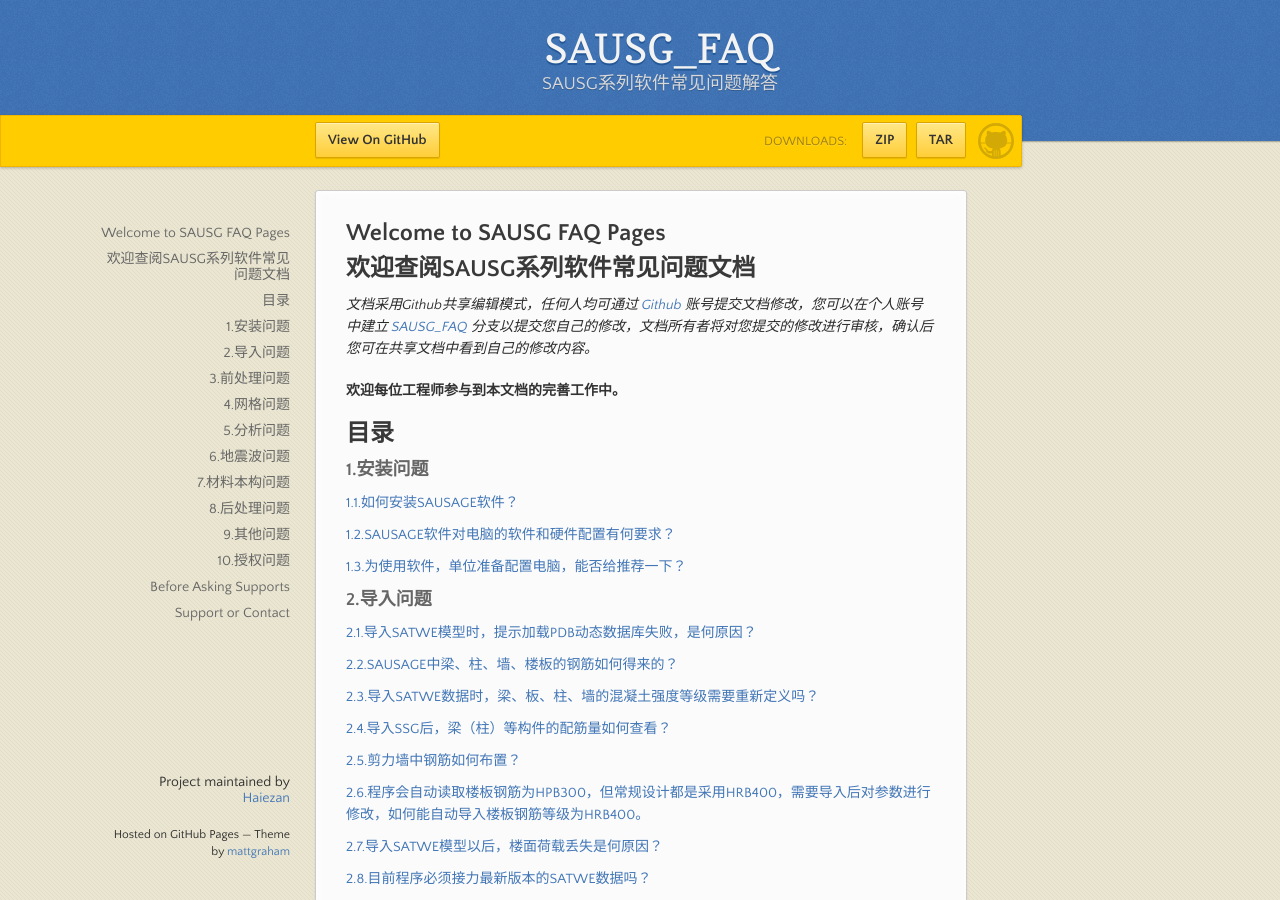
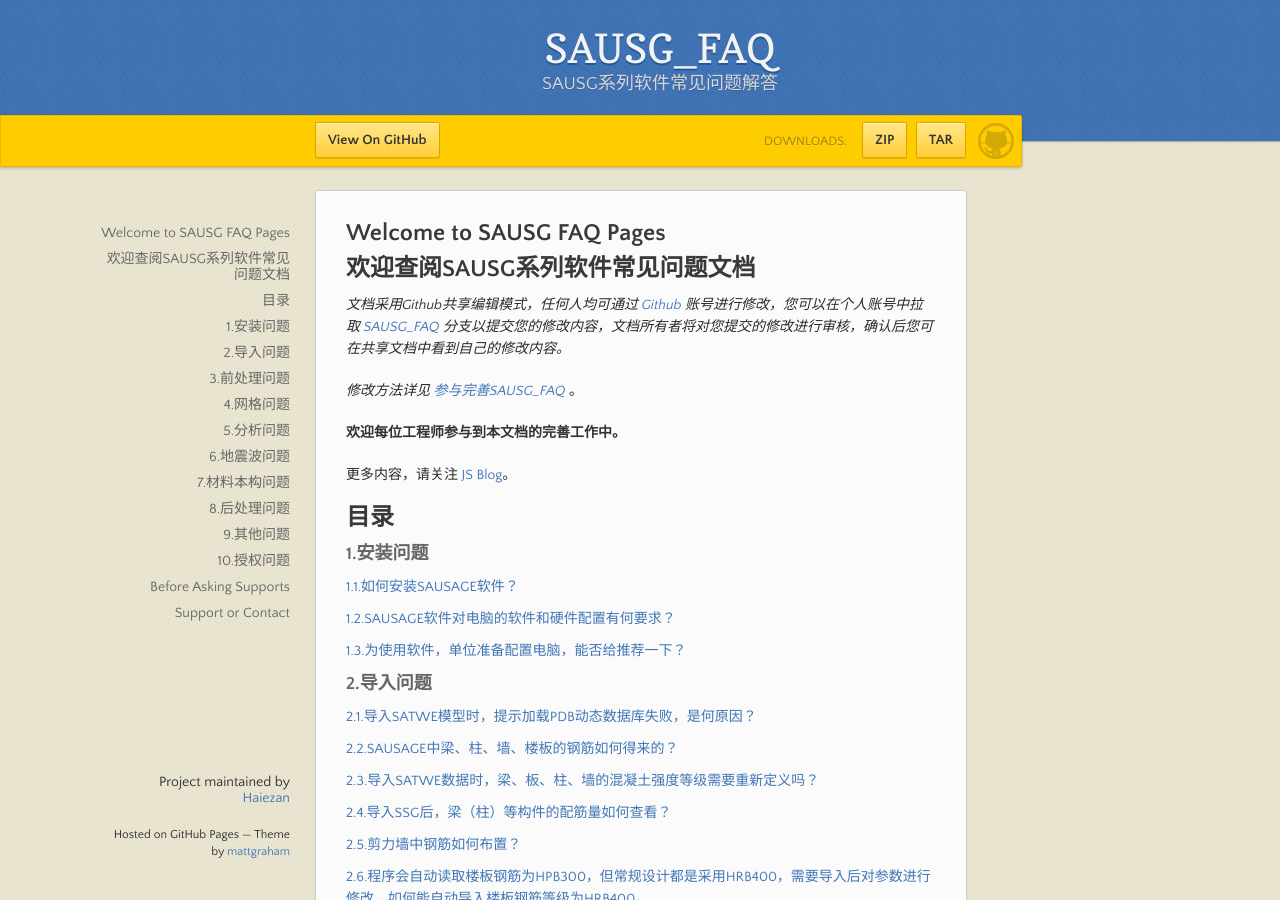
Before and after one commit to Haiezan/SAUSG_FAQ, a Jekyll site: the page built from index.md, in a window 1280 px wide and 900 px high. Built offline with Jekyll 4.4.1, drawn with Linux system fonts in a browser that asks for light colours; our own code applies the rules of GitHub Pages for plain Markdown files.

Commit message:
Github提交攻略

```diff
--- a/_config.yml
+++ b/_config.yml
@@ -2,4 +2,5 @@ title: SAUSG_FAQ
 description: SAUSG系列软件常见问题解答
 show_downloads: true
 google_analytics:
+ba_track_id: 36fb18531d8b1d2f0d9417c2ebd0bd93
 theme: jekyll-theme-leap-day
--- a/index.md
+++ b/index.md
@@ -2,9 +2,13 @@
 
 ## 欢迎查阅SAUSG系列软件常见问题文档
 
-*文档采用Github共享编辑模式，任何人均可通过 [Github](https://github.com) 账号提交文档修改，您可以在个人账号中建立 [SAUSG_FAQ](https://github.com/Haiezan/SAUSG_FAQ) 分支以提交您自己的修改，文档所有者将对您提交的修改进行审核，确认后您可在共享文档中看到自己的修改内容。*
+*文档采用Github共享编辑模式，任何人均可通过 [Github](https://github.com) 账号进行修改，您可以在个人账号中拉取 [SAUSG_FAQ](https://github.com/Haiezan/SAUSG_FAQ) 分支以提交您的修改内容，文档所有者将对您提交的修改进行审核，确认后您可在共享文档中看到自己的修改内容。*
+
+*修改方法详见 [参与完善SAUSG_FAQ](.\0.帮助\0.1.参与完善SAUSG_FAQ.md)* 。
 
 **欢迎每位工程师参与到本文档的完善工作中。**
+
+更多内容，请关注 [JS Blog](https://haiezan.github.io/)。
 
 ## 目录
 
```
Also changed, not shown: 0.帮助/0.1.参与完善SAUSG_FAQ.md (added, +33 -0 lines).
